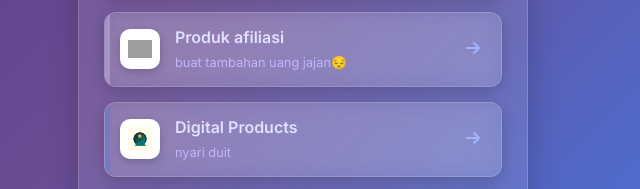
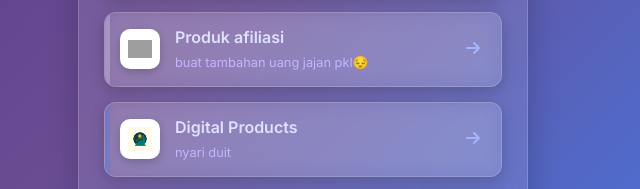
Before and after one commit to Vinnzz-coy/Bio, a plain HTML site: page index.html in a window 1280 px wide. Shown: the part 483-672 px from the top of the page, 337-977 px from the left. Drawn offline with Linux system fonts and the light colour scheme; grey boxes are pictures that could not be loaded.

Commit message:
index.html

```diff
--- a/index.html
+++ b/index.html
@@ -59,7 +59,7 @@
                     </div>
                     <div class="link-content">
                         <span class="link-name">Produk afiliasi</span>
-                        <span class="link-desc">buat tambahan uang jajan😔</span>
+                        <span class="link-desc">buat tambahan uang jajan pkl😔</span>
                     </div>
                     <div class="link-arrow">
                         <i class="fas fa-arrow-right"></i>
```
